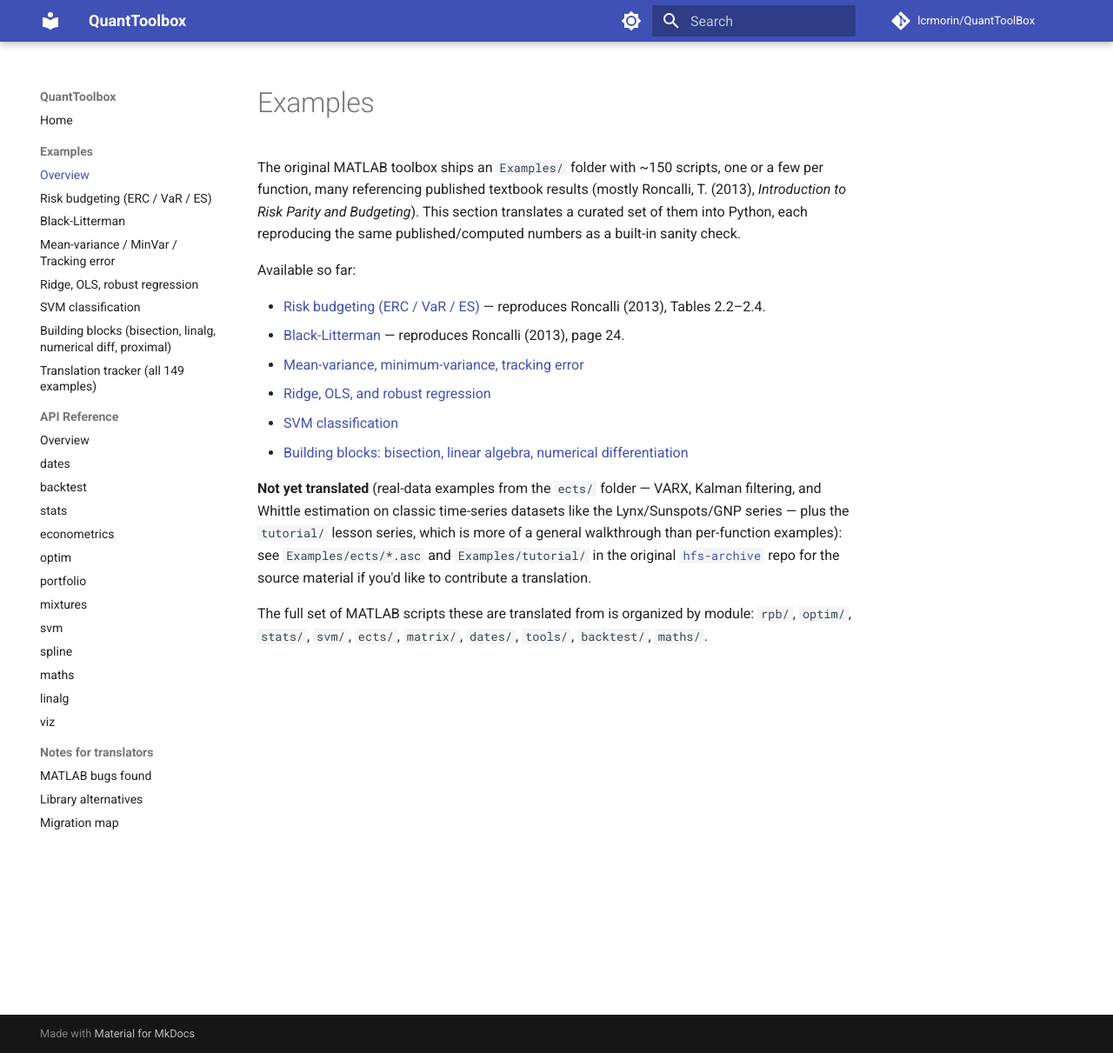
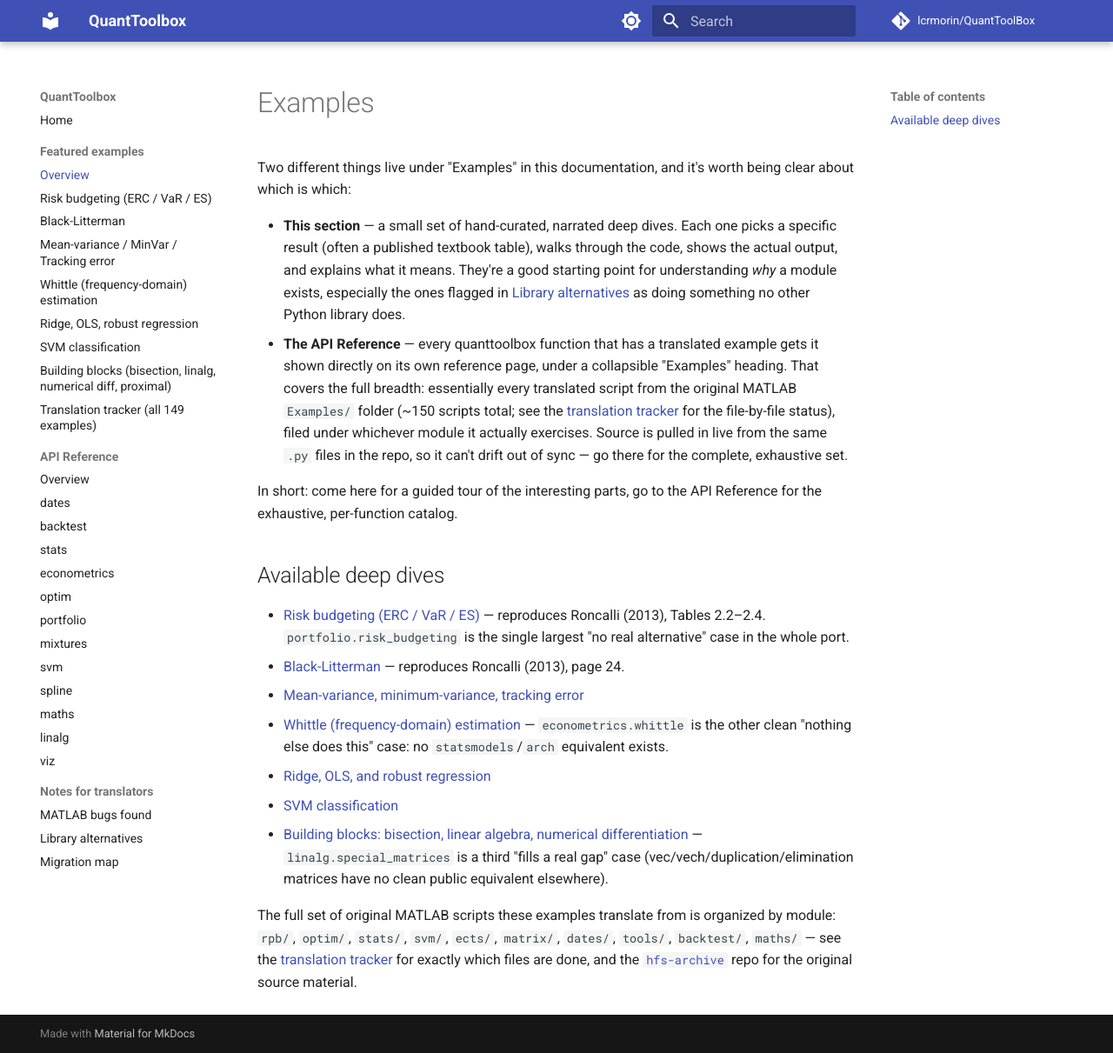
Before and after one commit to lcrmorin/QuantToolBox, an MkDocs documentation site: the page built from docs/examples/index.md, in a window 1280 px wide and 1211 px high. Shown: the whole window at 87% size. Built offline with MkDocs 1.6.1 and Material for MkDocs 9.7.7, drawn with Linux system fonts in a browser that asks for light colours; comment, search, counter and statistics services are not loaded.

Commit message:
docs: add Whittle deep-dive, clarify curated vs API-reference examples
The 'Examples' nav section had gone stale after the API reference started
embedding all 81 translated example scripts live: index.md still claimed
VARX/Kalman/Whittle were untranslated, and there was no curated page for
Whittle even though library_alternatives.md flags econometrics.whittle as
one of the few modules with no real Python equivalent.

- Add examples/whittle.md: local-level model walkthrough with verified
  output, pointer to the full Bloomfield-density example on the
  econometrics API page.
- Rewrite examples/index.md to explain the two surfaces: this section is
  curated narrative deep dives, the API reference is the exhaustive
  live-synced catalog (pymdownx.snippets, one entry per translated
  script, filed by module).
- Rename nav label 'Examples' -> 'Featured examples' and add the new
  Whittle page to the nav.

Verified with mkdocs build --strict (clean, no warnings).

```diff
--- a/docs/examples/index.md
+++ b/docs/examples/index.md
@@ -1,31 +1,49 @@
 # Examples
 
-The original MATLAB toolbox ships an `Examples/` folder with ~150
-scripts, one or a few per function, many referencing published textbook
-results (mostly Roncalli, T. (2013), *Introduction to Risk Parity and
-Budgeting*). This section translates a curated set of them into Python,
-each reproducing the same published/computed numbers as a built-in
-sanity check.
+Two different things live under "Examples" in this documentation, and
+it's worth being clear about which is which:
 
-Available so far:
+- **This section** — a small set of hand-curated, narrated deep dives.
+  Each one picks a specific result (often a published textbook table),
+  walks through the code, shows the actual output, and explains what it
+  means. They're a good starting point for understanding *why* a module
+  exists, especially the ones flagged in [Library
+  alternatives](../library_alternatives.md) as doing something no other
+  Python library does.
+- **The API Reference** — every quanttoolbox function that has a
+  translated example gets it shown directly on its own reference page,
+  under a collapsible "Examples" heading. That covers the full breadth:
+  essentially every translated script from the original MATLAB
+  `Examples/` folder (~150 scripts total; see the [translation
+  tracker](examples_tracking.md) for the file-by-file status), filed
+  under whichever module it actually exercises. Source is pulled in
+  live from the same `.py` files in the repo, so it can't drift out of
+  sync — go there for the complete, exhaustive set.
+
+In short: come here for a guided tour of the interesting parts, go to
+the API Reference for the exhaustive, per-function catalog.
+
+## Available deep dives
 
 - [Risk budgeting (ERC / VaR / ES)](risk_budgeting.md) — reproduces
-  Roncalli (2013), Tables 2.2–2.4.
+  Roncalli (2013), Tables 2.2–2.4. `portfolio.risk_budgeting` is the
+  single largest "no real alternative" case in the whole port.
 - [Black-Litterman](black_litterman.md) — reproduces Roncalli (2013),
   page 24.
 - [Mean-variance, minimum-variance, tracking error](mean_variance.md)
+- [Whittle (frequency-domain) estimation](whittle.md) —
+  `econometrics.whittle` is the other clean "nothing else does this"
+  case: no `statsmodels`/`arch` equivalent exists.
 - [Ridge, OLS, and robust regression](regression.md)
 - [SVM classification](svm.md)
-- [Building blocks: bisection, linear algebra, numerical differentiation](building_blocks.md)
+- [Building blocks: bisection, linear algebra, numerical
+  differentiation](building_blocks.md) — `linalg.special_matrices` is
+  a third "fills a real gap" case (vec/vech/duplication/elimination
+  matrices have no clean public equivalent elsewhere).
 
-**Not yet translated** (real-data examples from the `ects/` folder —
-VARX, Kalman filtering, and Whittle estimation on classic time-series
-datasets like the Lynx/Sunspots/GNP series — plus the `tutorial/` lesson
-series, which is more of a general walkthrough than per-function
-examples): see `Examples/ects/*.asc` and `Examples/tutorial/` in the
-original [`hfs-archive`](https://github.com/lcrmorin/hfs-archive) repo
-for the source material if you'd like to contribute a translation.
-
-The full set of MATLAB scripts these are translated from is organized by
-module: `rpb/`, `optim/`, `stats/`, `svm/`, `ects/`, `matrix/`, `dates/`,
-`tools/`, `backtest/`, `maths/`.
+The full set of original MATLAB scripts these examples translate from
+is organized by module: `rpb/`, `optim/`, `stats/`, `svm/`, `ects/`,
+`matrix/`, `dates/`, `tools/`, `backtest/`, `maths/` — see the
+[translation tracker](examples_tracking.md) for exactly which files are
+done, and the [`hfs-archive`](https://github.com/lcrmorin/hfs-archive)
+repo for the original source material.
--- a/mkdocs.yml
+++ b/mkdocs.yml
@@ -50,11 +50,12 @@ markdown_extensions:
 
 nav:
   - Home: index.md
-  - Examples:
+  - Featured examples:
       - Overview: examples/index.md
       - Risk budgeting (ERC / VaR / ES): examples/risk_budgeting.md
       - Black-Litterman: examples/black_litterman.md
       - Mean-variance / MinVar / Tracking error: examples/mean_variance.md
+      - Whittle (frequency-domain) estimation: examples/whittle.md
       - Ridge, OLS, robust regression: examples/regression.md
       - SVM classification: examples/svm.md
       - Building blocks (bisection, linalg, numerical diff, proximal): examples/building_blocks.md
```
Also changed, not shown: docs/examples/whittle.md (added, +70 -0 lines).
